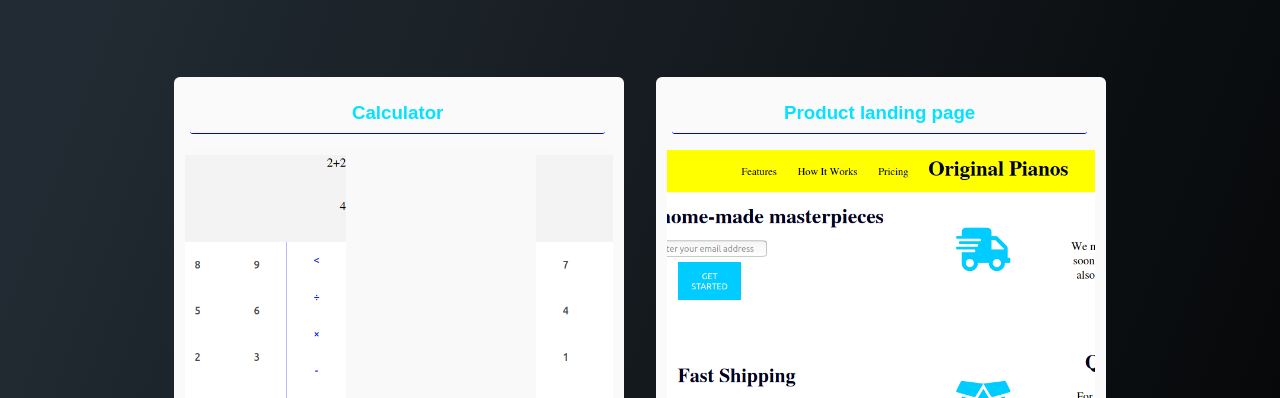
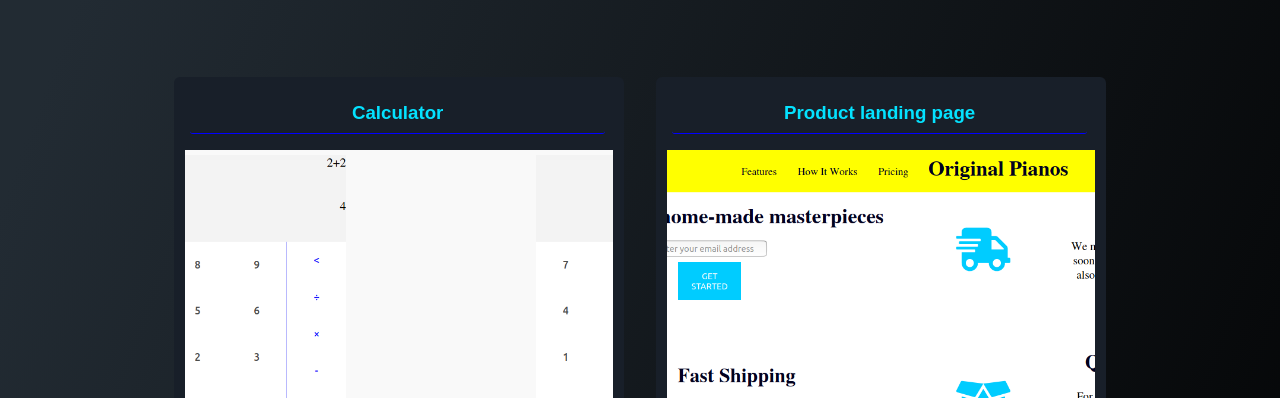
Before and after one commit to DaniElias7/portfolio, a website: page index.html in a window 1280 px wide. Shown: the part 897-1295 px from the top of the page. Drawn offline with Linux system fonts and the light colour scheme.

Commit message:
modified background color project cards

```diff
--- a/index.css
+++ b/index.css
@@ -138,7 +138,7 @@ section {
 }
 .single-project {
     border-radius: 6px;
-    background-color: rgb(250, 250, 250);
+    background-color: rgb(24, 31, 41);
 }
 #go-up-button {
     display: none;
```
Also changed, not shown: index.html (+1 -1 lines).
